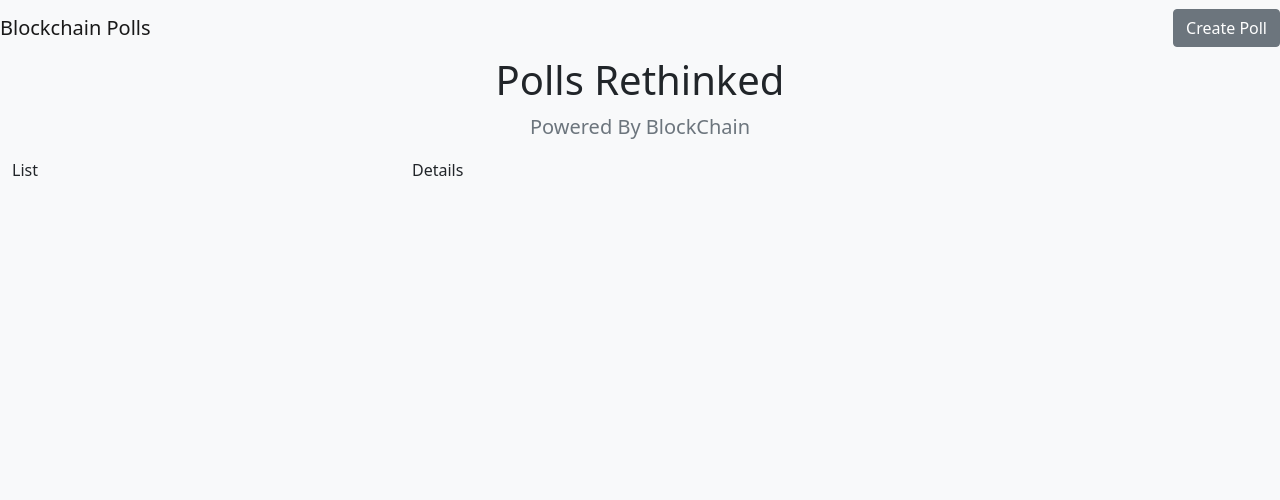
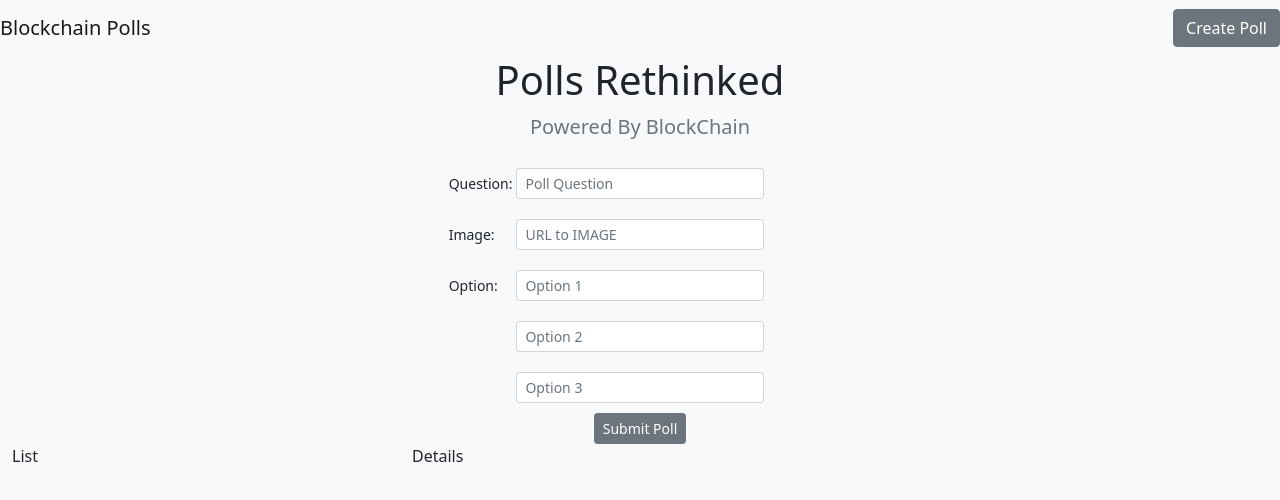
Before and after one commit to darshjain/blockchain_polls_app, an Angular app: page / in a window 1280 px wide. Shown: the top 500 px of the page. Built offline with nearby package versions, Linux system fonts and the light colour scheme.

Commit message:
Update #9

```diff
--- a/src/app/app.component.html
+++ b/src/app/app.component.html
@@ -6,7 +6,7 @@
   <h1>Polls Rethinked</h1>
   <p class="lead text-muted">Powered By BlockChain</p>
 </section>
-
+<app-poll-create></app-poll-create>
 <div class="d-flex">
   <div class="container poll-list">List</div>
   <div class="container poll-detail">Details</div>
--- a/src/app/app.module.ts
+++ b/src/app/app.module.ts
@@ -2,10 +2,12 @@ import { NgModule } from '@angular/core';
 import { BrowserModule } from '@angular/platform-browser';
 
 import { AppComponent } from './app.component';
+import { PollCreateComponent } from './poll-create/poll-create.component';
 
 @NgModule({
   declarations: [
-    AppComponent
+    AppComponent,
+    PollCreateComponent
   ],
   imports: [
     BrowserModule
--- /dev/null
+++ b/src/app/poll-create/poll-create.component.html
@@ -0,0 +1,72 @@
+<!-- <p>poll-create works!</p> -->
+
+<form action="" class="container col-sm-4">
+  <div class="form-group row">
+    <label for="" class="col-sm-2 col-form-label col-form-label-sm">
+      Question:
+    </label>
+    <div class="col-sm-8">
+      <input
+        placeholder="Poll Question"
+        type="text"
+        class="form-control form-control-sm"
+      />
+    </div>
+  </div>
+
+  <div class="form-group row">
+    <label for="" class="col-sm-2 col-form-label col-form-label-sm">
+      Image:
+    </label>
+    <div class="col-sm-8">
+      <input
+        placeholder="URL to IMAGE"
+        type="text"
+        class="form-control form-control-sm"
+      />
+    </div>
+  </div>
+
+  <div class="form-group row">
+    <label for="" class="col-sm-2 col-form-label col-form-label-sm">
+      Option:
+    </label>
+    <div class="col-sm-8">
+      <input
+        placeholder="Option 1"
+        type="text"
+        class="form-control form-control-sm"
+      />
+    </div>
+  </div>
+
+  <div class="form-group row">
+    <label for="" class="col-sm-2 col-form-label col-form-label-sm">
+
+    </label>
+    <div class="col-sm-8">
+      <input
+        placeholder="Option 2"
+        type="text"
+        class="form-control form-control-sm"
+      />
+    </div>
+  </div>
+
+  <div class="form-group row">
+    <label for="" class="col-sm-2 col-form-label col-form-label-sm">
+
+    </label>
+    <div class="col-sm-8">
+      <input
+        placeholder="Option 3"
+        type="text"
+        class="form-control form-control-sm"
+      />
+    </div>
+  </div>
+
+  <div class="d-flex justify-content-center">
+    <button type="submit" class="btn btn-sm btn-secondary btn-submit">Submit Poll</button>
+  </div>
+</form>
--- /dev/null
+++ b/src/app/poll-create/poll-create.component.scss
@@ -0,0 +1,3 @@
+.form-group {
+  padding: 10px;
+}
--- /dev/null
+++ b/src/app/poll-create/poll-create.component.ts
@@ -0,0 +1,15 @@
+import { Component, OnInit } from '@angular/core';
+
+@Component({
+  selector: 'app-poll-create',
+  templateUrl: './poll-create.component.html',
+  styleUrls: ['./poll-create.component.scss']
+})
+export class PollCreateComponent implements OnInit {
+
+  constructor() { }
+
+  ngOnInit(): void {
+  }
+
+}
```
